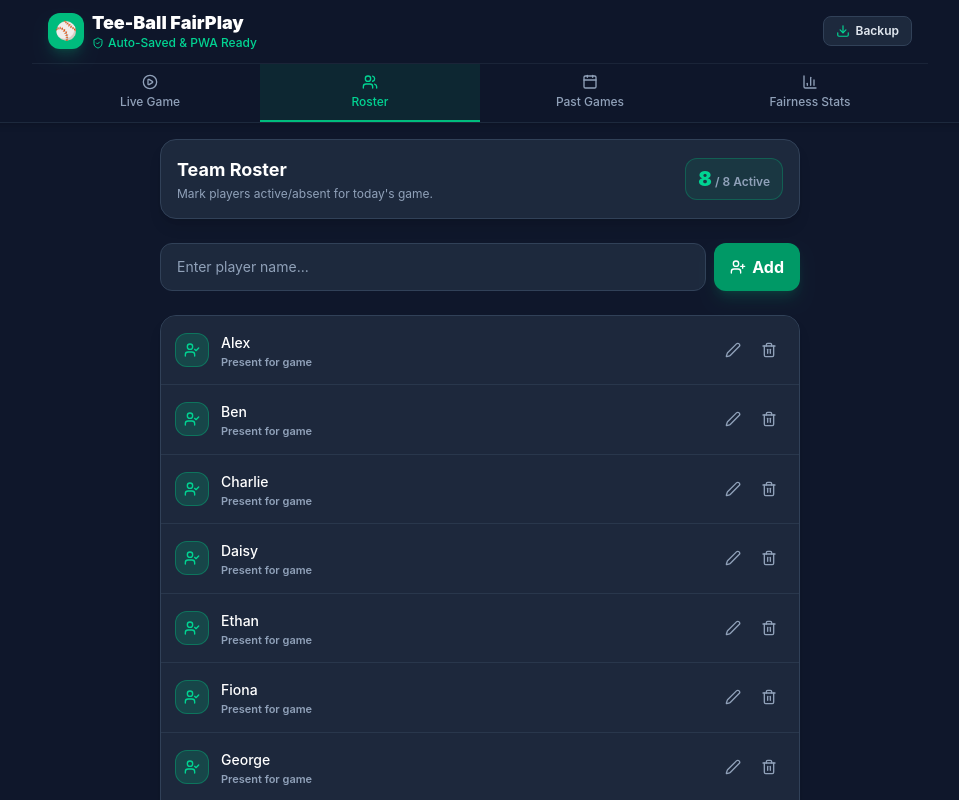
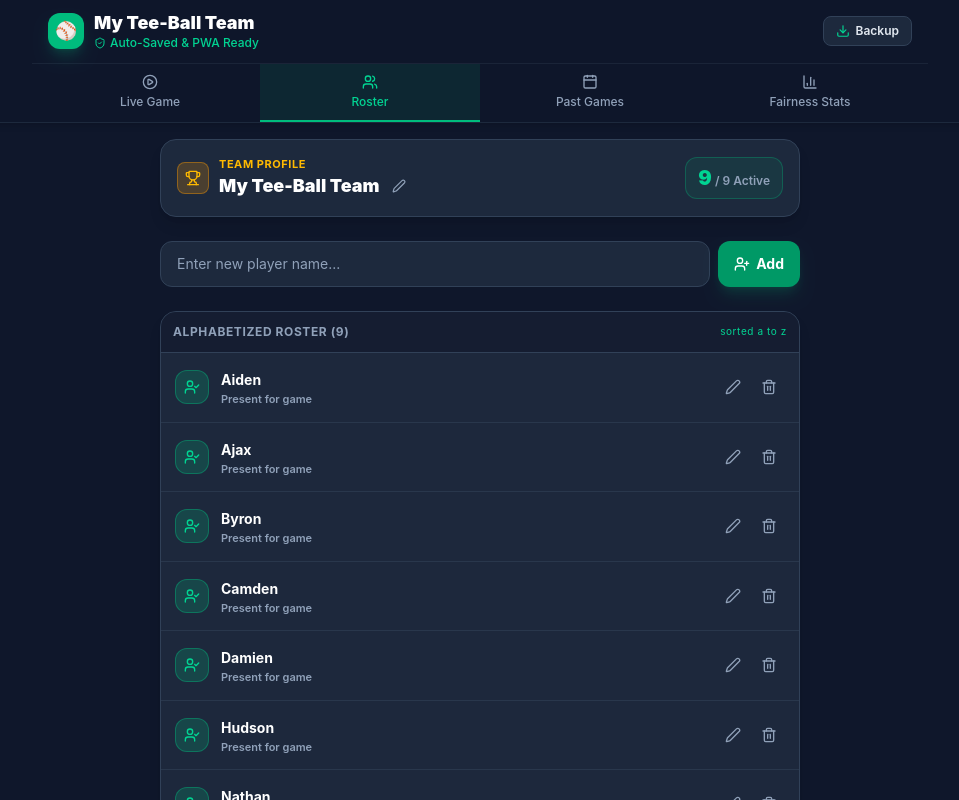
Before and after one commit to sziegler68/Tee-Ball-Lineup-tracker, a React (Vite) app: page / in a window 1280 px wide. Both pictures are taken after a click on the button "Roster". Shown: the top 800 px of the page, without its empty margins (160-1119 px from the left). Built offline with nearby package versions, Linux system fonts and the light colour scheme.

Commit message:
Update default roster to Aiden, Ajax, Byron, Camden, Damien, Hudson, Nathan, SJ, Ziggy; add editable Team Name and auto-alphabetization

```diff
--- a/src/App.jsx
+++ b/src/App.jsx
@@ -5,7 +5,7 @@ import HistoryLogger from './components/HistoryLogger';
 import InningTracker from './components/InningTracker';
 import StatsDashboard from './components/StatsDashboard';
 import BackupModal from './components/BackupModal';
-import { loadState, saveState } from './utils/storage';
+import { loadState, saveState, sortPlayersAlphabetically } from './utils/storage';
 
 export default function App() {
   const [state, setState] = useState(() => loadState());
@@ -18,7 +18,11 @@ export default function App() {
   }, [state]);
 
   const setPlayers = (players) => {
-    setState((prev) => ({ ...prev, players }));
+    setState((prev) => ({ ...prev, players: sortPlayersAlphabetically(players) }));
+  };
+
+  const setTeamName = (teamName) => {
+    setState((prev) => ({ ...prev, teamName }));
   };
 
   const setGames = (games) => {
@@ -56,6 +60,7 @@ export default function App() {
         activeTab={activeTab}
         setActiveTab={setActiveTab}
         onOpenBackup={() => setIsBackupOpen(true)}
+        teamName={state.teamName}
       />
 
       <main class="flex-1 pb-12">
@@ -73,6 +78,8 @@ export default function App() {
           <RosterManager
             players={state.players}
             setPlayers={setPlayers}
+            teamName={state.teamName}
+            setTeamName={setTeamName}
           />
         )}
 
--- a/src/components/Header.jsx
+++ b/src/components/Header.jsx
@@ -1,7 +1,7 @@
 import React from 'react';
 import { Users, Calendar, PlayCircle, BarChart3, Download, ShieldCheck } from 'lucide-react';
 
-export default function Header({ activeTab, setActiveTab, onOpenBackup }) {
+export default function Header({ activeTab, setActiveTab, onOpenBackup, teamName }) {
   const tabs = [
     { id: 'live', label: 'Live Game', icon: PlayCircle },
     { id: 'roster', label: 'Roster', icon: Users },
@@ -12,13 +12,13 @@ export default function Header({ activeTab, setActiveTab, onOpenBackup }) {
   return (
     <header class="sticky top-0 z-30 bg-slate-900/95 backdrop-blur border-b border-slate-800 shadow-md">
       <div class="max-w-4xl mx-auto px-4 py-3 flex items-center justify-between">
-        <div class="flex items-center gap-2">
+        <div class="flex items-center gap-2.5">
           <div class="w-9 h-9 rounded-xl bg-emerald-500 flex items-center justify-center text-white font-bold text-lg shadow-lg shadow-emerald-500/20">
             ⚾
           </div>
           <div>
-            <h1 class="font-black text-lg text-white leading-tight flex items-center gap-1.5">
-              Tee-Ball FairPlay
+            <h1 class="font-black text-base sm:text-lg text-white leading-tight flex items-center gap-1.5">
+              {teamName || 'Tee-Ball FairPlay'}
             </h1>
             <p class="text-xs text-emerald-400 font-medium flex items-center gap-1">
               <ShieldCheck class="w-3 h-3 inline" /> Auto-Saved & PWA Ready
--- a/src/components/RosterManager.jsx
+++ b/src/components/RosterManager.jsx
@@ -1,10 +1,13 @@
 import React, { useState } from 'react';
-import { UserPlus, Trash2, Edit2, Check, X, UserCheck, UserX } from 'lucide-react';
+import { UserPlus, Trash2, Edit2, Check, X, UserCheck, UserX, Shield, Trophy } from 'lucide-react';
+import { sortPlayersAlphabetically } from '../utils/storage';
 
-export default function RosterManager({ players, setPlayers }) {
+export default function RosterManager({ players, setPlayers, teamName, setTeamName }) {
   const [newName, setNewName] = useState('');
   const [editingId, setEditingId] = useState(null);
   const [editingName, setEditingName] = useState('');
+  const [isEditingTeamName, setIsEditingTeamName] = useState(false);
+  const [tempTeamName, setTempTeamName] = useState(teamName);
 
   const handleAddPlayer = (e) => {
     e.preventDefault();
@@ -14,19 +17,20 @@ export default function RosterManager({ players, setPlayers }) {
       name: newName.trim(),
       active: true,
     };
-    setPlayers([...players, newPlayer]);
+    const updated = sortPlayersAlphabetically([...players, newPlayer]);
+    setPlayers(updated);
     setNewName('');
   };
 
   const handleToggleActive = (id) => {
-    setPlayers(
-      players.map((p) => (p.id === id ? { ...p, active: !p.active } : p))
-    );
+    const updated = players.map((p) => (p.id === id ? { ...p, active: !p.active } : p));
+    setPlayers(sortPlayersAlphabetically(updated));
   };
 
   const handleDeletePlayer = (id) => {
     if (window.confirm('Remove this player from roster?')) {
-      setPlayers(players.filter((p) => p.id !== id));
+      const updated = players.filter((p) => p.id !== id);
+      setPlayers(sortPlayersAlphabetically(updated));
     }
   };
 
@@ -37,27 +41,70 @@ export default function RosterManager({ players, setPlayers }) {
 
   const saveEdit = (id) => {
     if (!editingName.trim()) return;
-    setPlayers(players.map((p) => (p.id === id ? { ...p, name: editingName.trim() } : p)));
+    const updated = players.map((p) => (p.id === id ? { ...p, name: editingName.trim() } : p));
+    setPlayers(sortPlayersAlphabetically(updated));
     setEditingId(null);
   };
 
+  const saveTeamName = () => {
+    if (tempTeamName.trim()) {
+      setTeamName(tempTeamName.trim());
+    }
+    setIsEditingTeamName(false);
+  };
+
   const activeCount = players.filter((p) => p.active !== false).length;
+  const sortedPlayers = sortPlayersAlphabetically(players);
 
   return (
     <div class="max-w-2xl mx-auto p-4 space-y-6">
-      {/* Header & Stats Card */}
-      <div class="bg-slate-800 border border-slate-700 rounded-2xl p-4 flex items-center justify-between shadow-lg">
+      {/* Team Name Card */}
+      <div class="bg-slate-800 border border-slate-700 rounded-2xl p-4 shadow-lg space-y-3">
+        <div class="flex items-center justify-between">
+          <div class="flex items-center gap-2.5">
+            <div class="w-8 h-8 rounded-lg bg-amber-500/20 border border-amber-500/40 flex items-center justify-center text-amber-400">
+              <Trophy class="w-4 h-4" />
+            </div>
             <div>
-          <h2 class="text-lg font-bold text-white flex items-center gap-2">
-            Team Roster
+              <span class="text-[11px] font-bold text-amber-400 uppercase tracking-wider block">Team Profile</span>
+              {isEditingTeamName ? (
+                <div class="flex items-center gap-2 mt-1">
+                  <input
+                    type="text"
+                    value={tempTeamName}
+                    onChange={(e) => setTempTeamName(e.target.value)}
+                    class="bg-slate-900 border border-emerald-500 rounded-lg px-3 py-1 text-sm text-white font-bold focus:outline-none"
+                    autoFocus
+                  />
+                  <button
+                    onClick={saveTeamName}
+                    class="p-1.5 bg-emerald-600 rounded-lg text-white"
+                  >
+                    <Check class="w-4 h-4" />
+                  </button>
+                </div>
+              ) : (
+                <h2 class="text-lg font-black text-white flex items-center gap-2">
+                  {teamName}
+                  <button
+                    onClick={() => {
+                      setTempTeamName(teamName);
+                      setIsEditingTeamName(true);
+                    }}
+                    class="text-slate-400 hover:text-white p-1 rounded-md transition"
+                    title="Edit Team Name"
+                  >
+                    <Edit2 class="w-3.5 h-3.5" />
+                  </button>
                 </h2>
-          <p class="text-xs text-slate-400 mt-0.5">
-            Mark players active/absent for today's game.
-          </p>
+              )}
             </div>
+          </div>
+
           <div class="bg-emerald-500/10 border border-emerald-500/30 px-3 py-1.5 rounded-xl text-right">
             <span class="text-xl font-black text-emerald-400">{activeCount}</span>
             <span class="text-slate-400 text-xs font-semibold"> / {players.length} Active</span>
+          </div>
         </div>
       </div>
 
@@ -65,28 +112,33 @@ export default function RosterManager({ players, setPlayers }) {
       <form onSubmit={handleAddPlayer} class="flex gap-2">
         <input
           type="text"
-          placeholder="Enter player name..."
+          placeholder="Enter new player name..."
           value={newName}
           onChange={(e) => setNewName(e.target.value)}
           class="flex-1 bg-slate-800 border border-slate-700 rounded-xl px-4 py-3 text-sm text-white placeholder-slate-400 focus:outline-none focus:border-emerald-500 transition"
         />
         <button
           type="submit"
-          class="bg-emerald-600 hover:bg-emerald-500 text-white font-bold px-4 py-3 rounded-xl flex items-center gap-1.5 shadow-lg shadow-emerald-600/20 active:scale-95 transition"
+          class="bg-emerald-600 hover:bg-emerald-500 text-white font-bold px-4 py-3 rounded-xl flex items-center gap-1.5 shadow-lg shadow-emerald-600/20 active:scale-95 transition text-sm"
         >
           <UserPlus class="w-4 h-4" />
           <span>Add</span>
         </button>
       </form>
 
-      {/* Player List */}
+      {/* Player List (Auto Alphabetized) */}
       <div class="bg-slate-800 border border-slate-700 rounded-2xl divide-y divide-slate-700/60 overflow-hidden shadow-lg">
-        {players.length === 0 ? (
+        <div class="p-3 bg-slate-900/60 border-b border-slate-700 text-xs font-bold text-slate-400 uppercase tracking-wider flex justify-between items-center">
+          <span>Alphabetized Roster ({sortedPlayers.length})</span>
+          <span class="text-[10px] text-emerald-400 lowercase font-normal">Sorted A to Z</span>
+        </div>
+
+        {sortedPlayers.length === 0 ? (
           <div class="p-8 text-center text-slate-400 text-sm">
             No players added yet. Add your players above!
           </div>
         ) : (
-          players.map((player) => {
+          sortedPlayers.map((player) => {
             const isActive = player.active !== false;
             const isEditing = editingId === player.id;
 
@@ -133,7 +185,7 @@ export default function RosterManager({ players, setPlayers }) {
                       {isActive ? <UserCheck class="w-4 h-4" /> : <UserX class="w-4 h-4" />}
                     </button>
                     <div>
-                      <span class={`font-medium text-sm ${isActive ? 'text-white' : 'text-slate-400 line-through'}`}>
+                      <span class={`font-bold text-sm ${isActive ? 'text-white' : 'text-slate-400 line-through'}`}>
                         {player.name}
                       </span>
                       <span class="block text-[11px] text-slate-400 font-semibold">
--- a/src/utils/storage.js
+++ b/src/utils/storage.js
@@ -1,15 +1,17 @@
-const STORAGE_KEY = 'teeball_lineup_tracker_v1';
+const STORAGE_KEY = 'teeball_lineup_tracker_v2';
 
 export const DEFAULT_INITIAL_STATE = {
+  teamName: 'My Tee-Ball Team',
   players: [
-    { id: 'p1', name: 'Alex', active: true },
-    { id: 'p2', name: 'Ben', active: true },
-    { id: 'p3', name: 'Charlie', active: true },
-    { id: 'p4', name: 'Daisy', active: true },
-    { id: 'p5', name: 'Ethan', active: true },
-    { id: 'p6', name: 'Fiona', active: true },
-    { id: 'p7', name: 'George', active: true },
-    { id: 'p8', name: 'Hannah', active: true },
+    { id: 'p1', name: 'Aiden', active: true },
+    { id: 'p2', name: 'Ajax', active: true },
+    { id: 'p3', name: 'Byron', active: true },
+    { id: 'p4', name: 'Camden', active: true },
+    { id: 'p5', name: 'Damien', active: true },
+    { id: 'p6', name: 'Hudson', active: true },
+    { id: 'p7', name: 'Nathan', active: true },
+    { id: 'p8', name: 'SJ', active: true },
+    { id: 'p9', name: 'Ziggy', active: true },
   ],
   games: [],
   currentGame: null,
@@ -18,10 +20,28 @@ export const DEFAULT_INITIAL_STATE = {
 export function loadState() {
   try {
     const raw = localStorage.getItem(STORAGE_KEY);
-    if (!raw) return DEFAULT_INITIAL_STATE;
+    if (!raw) {
+      // Migrate from v1 if present, otherwise use default
+      const v1 = localStorage.getItem('teeball_lineup_tracker_v1');
+      if (v1) {
+        try {
+          const parsed = JSON.parse(v1);
+          if (parsed && Array.isArray(parsed.players) && parsed.players.length > 0) {
+            return {
+              teamName: parsed.teamName || 'My Tee-Ball Team',
+              players: sortPlayersAlphabetically(parsed.players),
+              games: parsed.games || [],
+              currentGame: parsed.currentGame || null,
+            };
+          }
+        } catch (e) {}
+      }
+      return DEFAULT_INITIAL_STATE;
+    }
     const parsed = JSON.parse(raw);
     return {
-      players: parsed.players || DEFAULT_INITIAL_STATE.players,
+      teamName: parsed.teamName || 'My Tee-Ball Team',
+      players: sortPlayersAlphabetically(parsed.players || DEFAULT_INITIAL_STATE.players),
       games: parsed.games || [],
       currentGame: parsed.currentGame || null,
     };
@@ -31,9 +51,17 @@ export function loadState() {
   }
 }
 
+export function sortPlayersAlphabetically(playersList) {
+  return [...playersList].sort((a, b) => a.name.localeCompare(b.name, undefined, { sensitivity: 'base' }));
+}
+
 export function saveState(state) {
   try {
-    localStorage.setItem(STORAGE_KEY, JSON.stringify(state));
+    const sortedState = {
+      ...state,
+      players: sortPlayersAlphabetically(state.players || []),
+    };
+    localStorage.setItem(STORAGE_KEY, JSON.stringify(sortedState));
   } catch (err) {
     console.error('Failed to save state to localStorage:', err);
   }
@@ -61,7 +89,8 @@ export function parseBackupText(jsonText) {
       throw new Error('Invalid backup format: missing players array');
     }
     return {
-      players: parsed.players,
+      teamName: parsed.teamName || 'My Tee-Ball Team',
+      players: sortPlayersAlphabetically(parsed.players),
       games: Array.isArray(parsed.games) ? parsed.games : [],
       currentGame: parsed.currentGame || null,
     };
```
Lines whose indentation alone changed are shown as unchanged.
